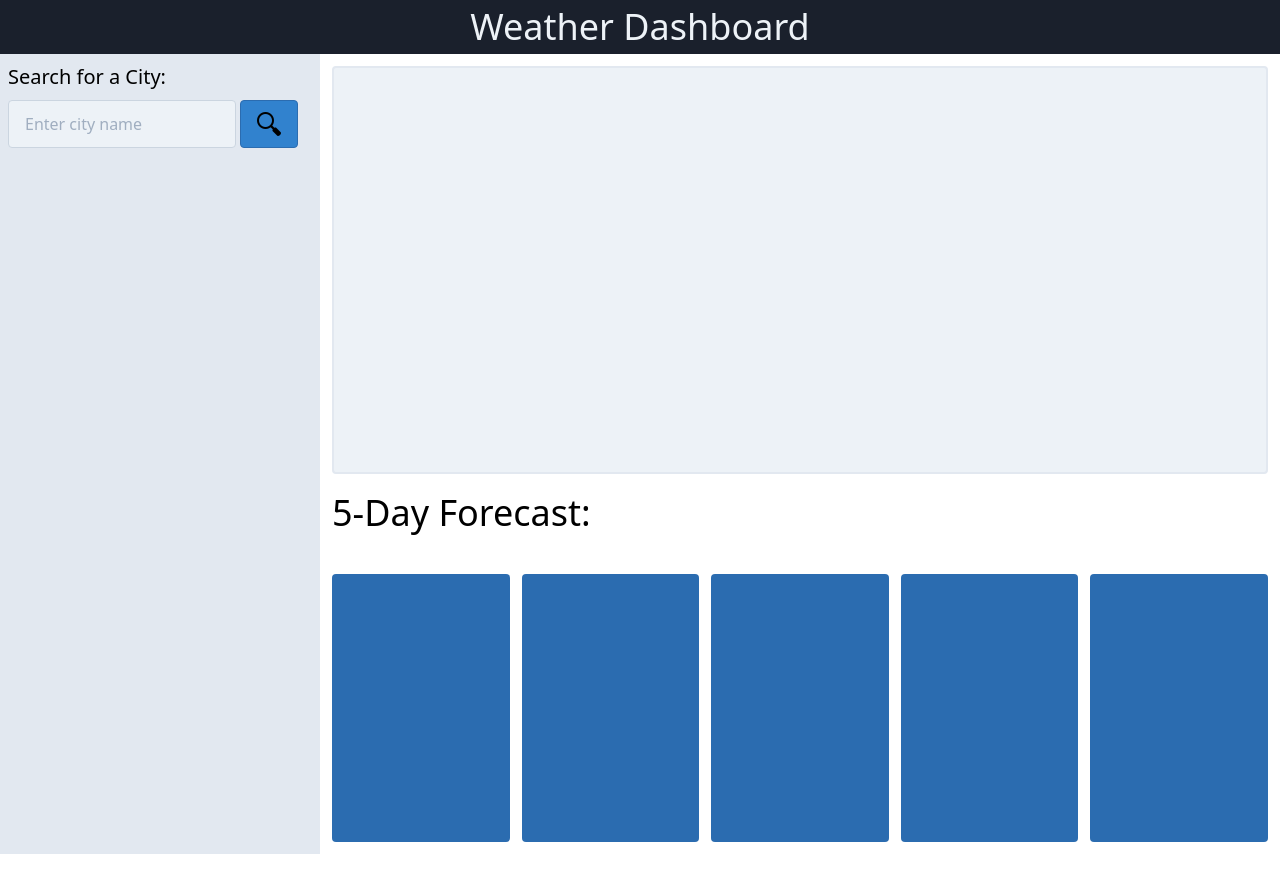
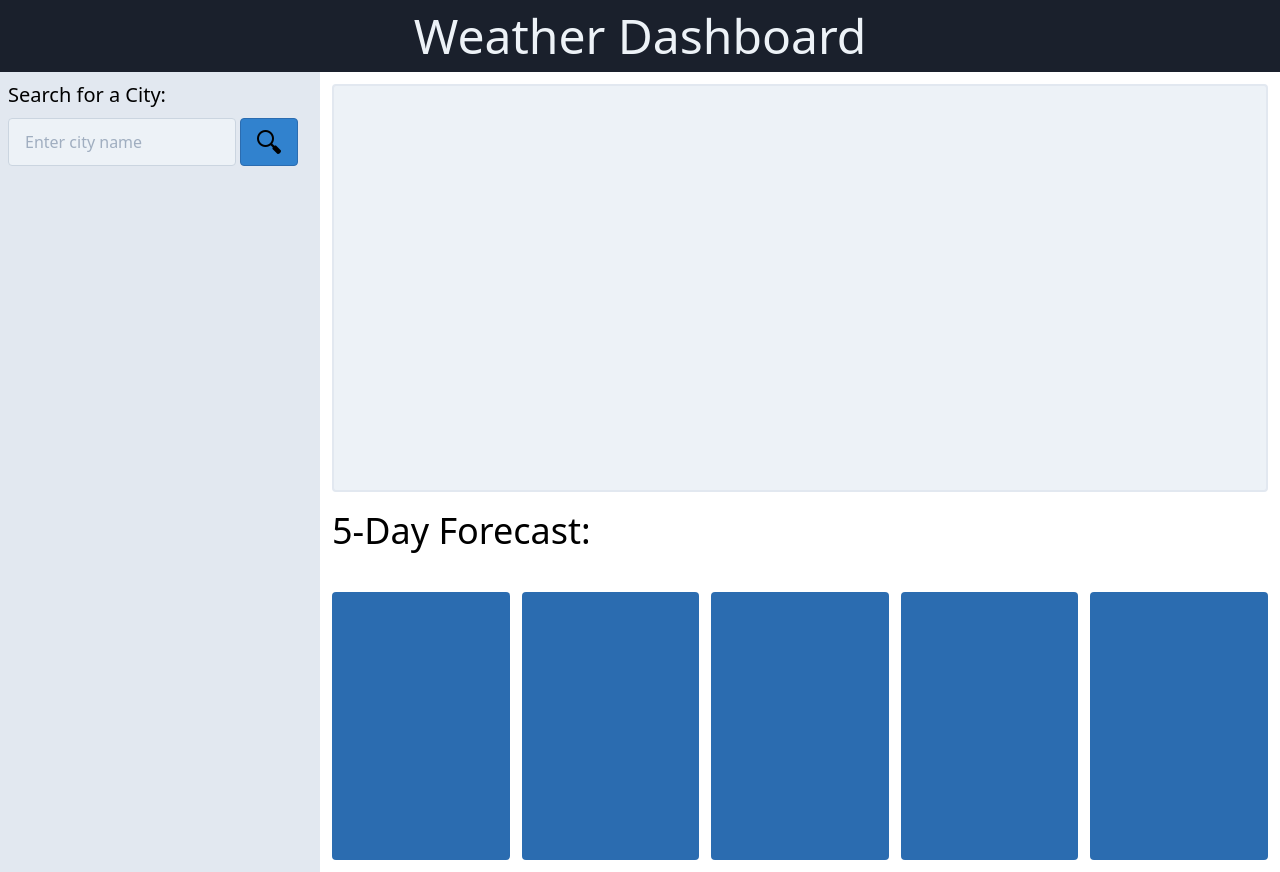
Before and after one commit to scotitakura/Weather-Dashboard, a plain HTML site: page index.html in a window 1280 px wide. Drawn offline with nearby package versions, Linux system fonts and the light colour scheme.

Commit message:
added readme, made header text larger

```diff
--- a/index.html
+++ b/index.html
@@ -3,7 +3,7 @@
     <head>
         <meta charset="UTF-8">
         <meta name="viewport" content="width=device-width, initial-scale=1.0">
-        <title>Document</title>
+        <title>Weather Dashboard</title>
         <link rel="stylesheet" href="assets/css/style.css"></link>
         <link rel="stylesheet" href="https://cdnjs.cloudflare.com/ajax/libs/tailwindcss/1.4.6/base.min.css" integrity="sha256-q1waS+j3XzbPuDsYvSCg0gJSqMyWeEyFHQFWf9/BCPc=" crossorigin="anonymous" />
         <link rel="stylesheet" href="https://cdnjs.cloudflare.com/ajax/libs/tailwindcss/1.4.6/components.min.css" integrity="sha256-LSQP3MbpDJypSUMHv6f7Zsdgd70/9jgNlSp+azQRdmg=" crossorigin="anonymous" />
@@ -12,7 +12,7 @@
     </head>
 
     <body>
-        <div class="flex bg-gray-900 font-sans text-gray-200 text-4xl text-center">
+        <div class="flex bg-gray-900 font-sans text-gray-200 text-5xl text-center">
             <header class="w-full">
                 <h1>Weather Dashboard</h1>
             </header>
```
Also changed, not shown: assets/images/weather_dashboard_web_image.PNG (added), 1 other file.
